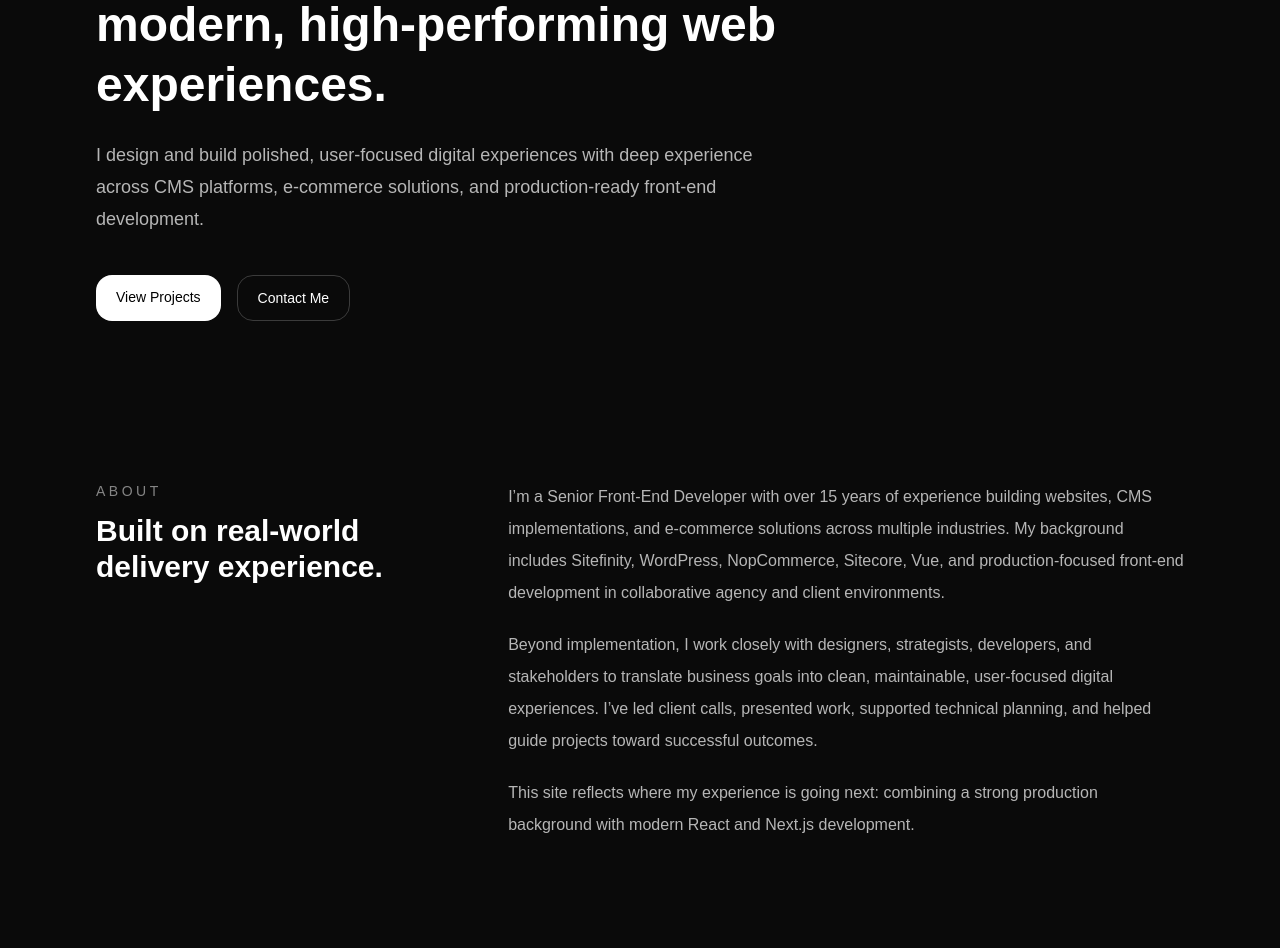
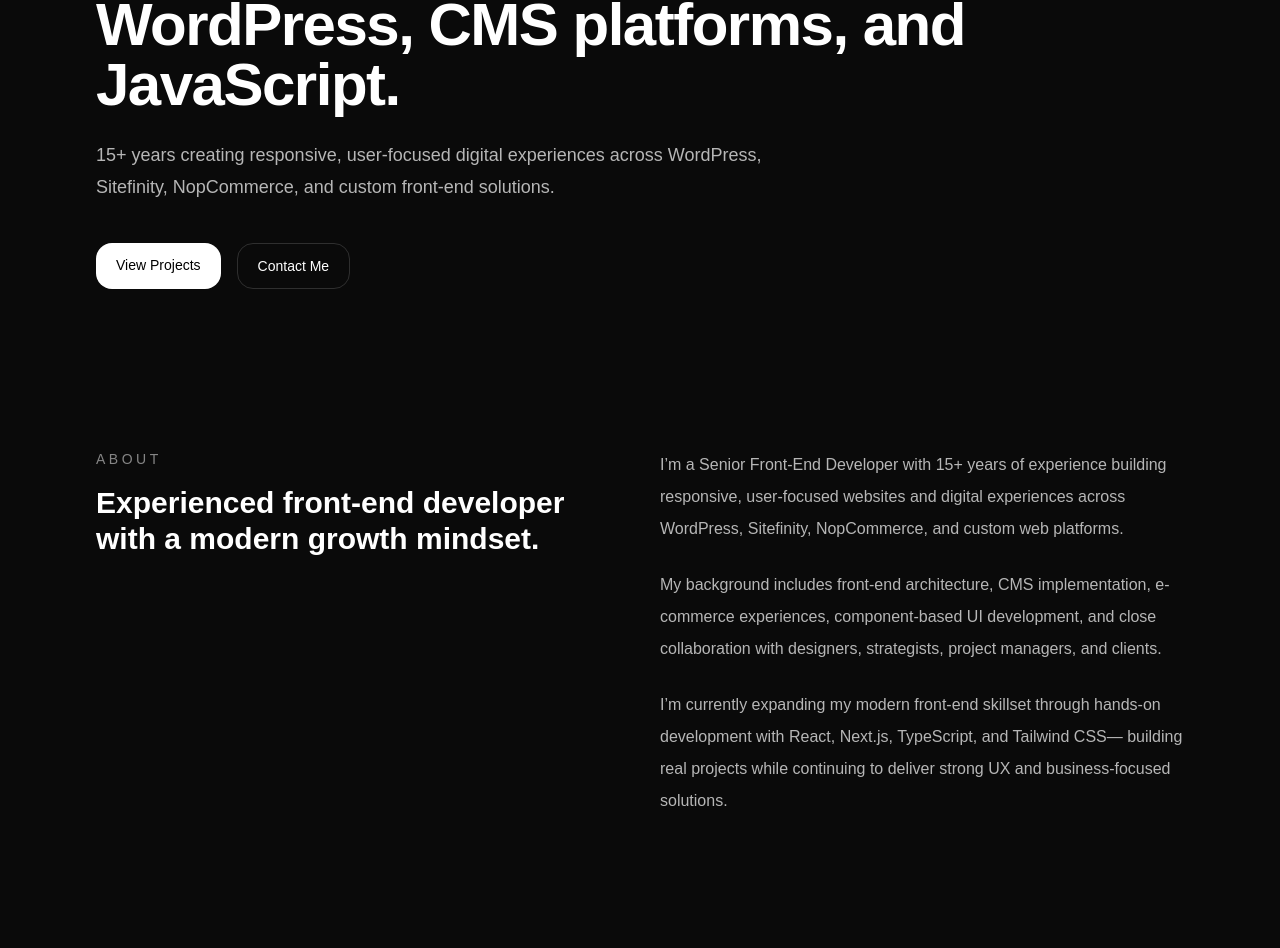
Before and after one commit to jeffreyharris/jeffrey-portfolio, a Next.js app: page / in a window 1280 px wide. Shown: the part 294-1242 px from the top of the page. Built offline with nearby package versions, Linux system fonts and the light colour scheme.

Commit message:
2 wordpress projects

```diff
--- a/components/AboutSection.tsx
+++ b/components/AboutSection.tsx
@@ -1,37 +1,39 @@
 export default function AboutSection() {
   return (
-    <section id="about" className="mx-auto max-w-6xl px-6 py-16 lg:px-8">
-      <div className="grid gap-8 lg:grid-cols-[0.72fr_1.28fr]">
+    <section
+      id="about"
+      className="mx-auto max-w-6xl px-6 py-16 lg:px-8"
+    >
+      <div className="grid gap-10 lg:grid-cols-2">
         <div>
           <p className="text-sm uppercase tracking-[0.25em] text-white/50">
             About
           </p>
-          <h2 className="mt-3 text-3xl font-semibold">
-            Built on real-world delivery experience.
+
+          <h2 className="mt-4 text-3xl font-semibold">
+            Experienced front-end developer with a modern growth mindset.
           </h2>
         </div>
 
-        <div className="space-y-5 text-base leading-8 text-white/70">
+        <div className="space-y-6 text-white/70 leading-8">
           <p>
-            I’m a Senior Front-End Developer with over 15 years of experience building
-            websites, CMS implementations, and e-commerce solutions across
-            multiple industries. My background includes Sitefinity, WordPress,
-            NopCommerce, Sitecore, Vue, and production-focused front-end
-            development in collaborative agency and client environments.
+            I’m a Senior Front-End Developer with 15+ years of experience
+            building responsive, user-focused websites and digital experiences
+            across WordPress, Sitefinity, NopCommerce, and custom web platforms.
           </p>
 
           <p>
-            Beyond implementation, I work closely with designers, strategists,
-            developers, and stakeholders to translate business goals into clean,
-            maintainable, user-focused digital experiences. I’ve led client
-            calls, presented work, supported technical planning, and helped
-            guide projects toward successful outcomes.
+            My background includes front-end architecture, CMS implementation,
+            e-commerce experiences, component-based UI development, and close
+            collaboration with designers, strategists, project managers, and
+            clients.
           </p>
 
           <p>
-            This site reflects where my experience is going next: combining a
-            strong production background with modern React and Next.js
-            development.
+            I’m currently expanding my modern front-end skillset through hands-on
+            development with React, Next.js, TypeScript, and Tailwind CSS—
+            building real projects while continuing to deliver strong UX and
+            business-focused solutions.
           </p>
         </div>
       </div>
--- a/components/Hero.tsx
+++ b/components/Hero.tsx
@@ -1,31 +1,30 @@
 export default function Hero() {
   return (
     <section className="mx-auto max-w-6xl px-6 py-24 lg:px-8">
-      <p className="text-sm uppercase tracking-[0.3em] text-white/50">
-        Portfolio / React + Next.js Showcase
+      <p className="text-sm uppercase tracking-[0.25em] text-white/50">
+        Senior Front-End Developer
       </p>
 
-      <h1 className="mt-6 max-w-4xl text-5xl font-semibold leading-tight">
-        Senior Front-End Developer building modern, high-performing web experiences.
+      <h1 className="mt-6 max-w-4xl text-5xl font-semibold tracking-tight sm:text-6xl">
+        Building modern websites with WordPress, CMS platforms, and JavaScript.
       </h1>
 
       <p className="mt-6 max-w-2xl text-lg leading-8 text-white/70">
-        I design and build polished, user-focused digital experiences with deep
-        experience across CMS platforms, e-commerce solutions, and production-ready
-        front-end development.
+        15+ years creating responsive, user-focused digital experiences across
+        WordPress, Sitefinity, NopCommerce, and custom front-end solutions.
       </p>
 
-      <div className="mt-10 flex gap-4">
+      <div className="mt-10 flex flex-wrap gap-4">
         <a
           href="#projects"
-          className="rounded-2xl bg-white px-5 py-3 text-sm font-medium text-black"
+          className="rounded-2xl bg-white px-5 py-3 text-sm font-medium text-black transition hover:opacity-90"
         >
           View Projects
         </a>
 
         <a
           href="#contact"
-          className="rounded-2xl border border-white/20 px-5 py-3 text-sm font-medium text-white"
+          className="rounded-2xl border border-white/15 px-5 py-3 text-sm text-white transition hover:bg-white/5"
         >
           Contact Me
         </a>
--- a/data/projects.ts
+++ b/data/projects.ts
@@ -76,4 +76,32 @@ export const projects: Project[] = [
     liveUrl: "https://fsga.org",
     image: "/images/FSGA-Home.png",
   },
+  {
+  slug: "world-pork-expo",
+  title: "World Pork Expo",
+  platform: "WordPress",
+  category: "Event + Registration Website",
+  summary:
+    "Built a responsive WordPress marketing site supporting paid tradeshow registration for attendees and exhibitors.",
+  tech: ["WordPress", "WPBakery", "HTML", "CSS", "JavaScript"],
+  role:
+    "Worked as the front-end developer on a WordPress implementation, building page layouts and supporting registration-related site functionality.",
+  outcome:
+    "Launched a responsive redesign, managed registration forms, and tested payment gateway functionality to help ensure a reliable registration experience.",
+  image: "/images/world-pork-expo.png",
+},
+{
+  slug: "bluepearl-vet",
+  title: "BluePearl Vet",
+  platform: "WordPress",
+  category: "Landing Pages + Content Modules",
+  summary:
+    "Built WordPress landing pages and reusable content modules to support publishing flexibility and content management.",
+  tech: ["WordPress", "ACF", "HTML", "CSS", "JavaScript"],
+  role:
+    "Worked as a WordPress developer creating landing pages, custom page work, and reusable content structures.",
+  outcome:
+    "Improved the publishing workflow by giving content teams more flexible, reusable page-building options.",
+  image: "/images/bluepearl-vet.png",
+},
 ];
```
Also changed, not shown: public/images/bluepearl-vet.png (added), public/images/world-pork-expo.png (added).
